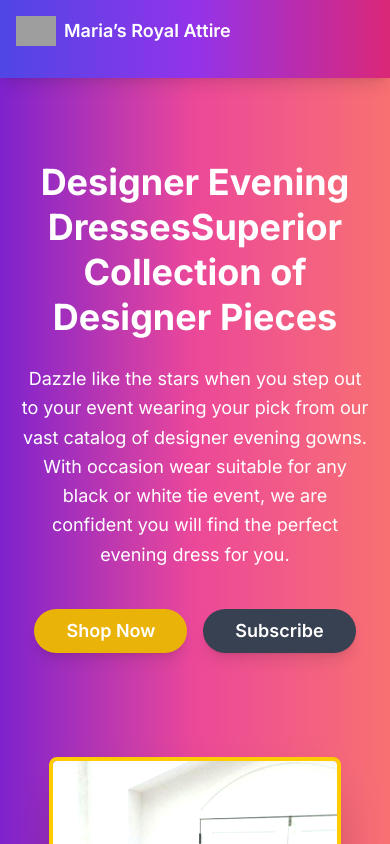
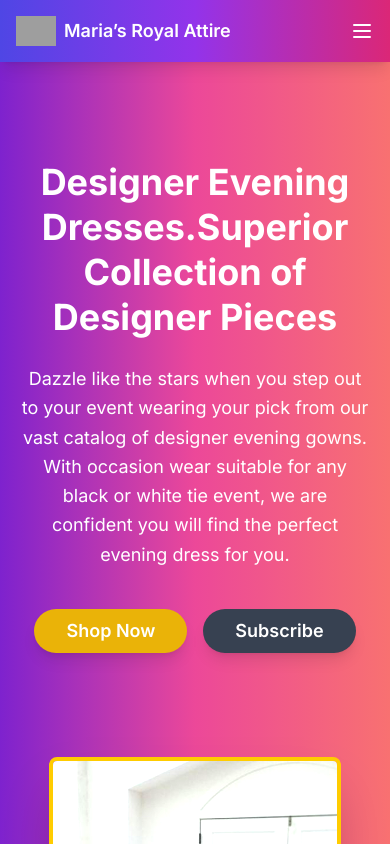
Before and after one commit to MariaKhan10/Multi-Page-Website--Next.js, a Next.js app: page /hero in a window 390 px wide. Shown: the top 844 px of the page. Built offline with nearby package versions, Linux system fonts and the light colour scheme; grey boxes are pictures that could not be loaded.

Commit message:
fixed navbar

```diff
--- a/src/app/hero/page.tsx
+++ b/src/app/hero/page.tsx
@@ -8,7 +8,7 @@ const Hero = () => {
         <div className="container mx-auto flex px-5 md:flex-row flex-col items-center">
           <div className="lg:flex-grow md:w-1/2 lg:pr-24 md:pr-16 flex flex-col md:items-start md:text-left mb-16 md:mb-0 items-center text-center">
             <h1 className="title-font sm:text-5xl text-4xl mb-6 font-bold leading-tight">
-              Designer Evening Dresses
+              Designer Evening Dresses.
               <br className="hidden lg:inline-block" />
               Superior Collection of Designer Pieces
             </h1>
--- a/src/app/navbar/page.tsx
+++ b/src/app/navbar/page.tsx
@@ -1,14 +1,20 @@
 "use client";
-import React from 'react';
+import React, { useState } from 'react';
 import Link from 'next/link';
 import Image from 'next/image';
 
 const Navbar = () => {
+  const [isOpen, setIsOpen] = useState(false);
+
+  const toggleMenu = () => {
+    setIsOpen(!isOpen);
+  };
+
   return (
     <div>
       <header className="fixed top-0 left-0 w-full bg-opacity-50 bg-gradient-to-r from-indigo-600 via-purple-600 to-pink-600 backdrop-blur-md shadow-lg z-10">
-        <div className="container mx-auto flex flex-wrap items-center justify-between p-4 md:flex-row md:space-x-4">
-          <div className="flex items-center justify-between w-full md:w-auto mb-4 md:mb-0">
+        <div className="container mx-auto flex items-center justify-between p-4">
+          {/* Logo and Site Title */}
           <a className="flex items-center text-white">
             <Image
               alt="logo"
@@ -19,11 +25,30 @@ const Navbar = () => {
             />
             <span className="ml-2 text-lg font-semibold">Maria’s Royal Attire</span>
           </a>
-            <button className="md:hidden focus:outline-none">
-              {/* Mobile menu toggle (Add Icon Here) */}
+
+          {/* Hamburger Menu Button for Mobile */}
+          <button
+            onClick={toggleMenu}
+            className="md:hidden text-white focus:outline-none"
+          >
+            {/* Simple Hamburger Icon */}
+            <svg
+              className="w-6 h-6"
+              fill="none"
+              stroke="currentColor"
+              viewBox="0 0 24 24"
+              xmlns="http://www.w3.org/2000/svg"
+            >
+              <path
+                strokeLinecap="round"
+                strokeLinejoin="round"
+                strokeWidth="2"
+                d="M4 6h16M4 12h16M4 18h16"
+              ></path>
+            </svg>
           </button>
-          </div>
 
+          {/* Desktop Navbar Links */}
           <nav className="hidden md:flex md:space-x-4 text-base text-white">
             <Link href="/" className="hover:text-gray-200 font-semibold">
               Home
@@ -39,6 +64,7 @@ const Navbar = () => {
             </Link>
           </nav>
 
+          {/* Log In Button for Desktop */}
           <button className="hidden md:inline-flex items-center bg-white bg-opacity-20 hover:bg-opacity-40 text-white py-2 px-4 rounded transition duration-300">
             Log In
             <svg
@@ -54,8 +80,30 @@ const Navbar = () => {
             </svg>
           </button>
         </div>
+
+        {/* Mobile Dropdown Menu */}
+        {isOpen && (
+          <div className="md:hidden bg-gradient-to-r from-indigo-600 via-purple-600 to-pink-600 p-4">
+            <nav className="flex flex-col space-y-4 text-white text-center">
+              <Link href="/" className="hover:text-gray-200 font-semibold" onClick={toggleMenu}>
+                Home
+              </Link>
+              <Link href="/accessories" className="hover:text-gray-200 font-semibold" onClick={toggleMenu}>
+                Festive Favourites
+              </Link>
+              <Link href="/contact" className="hover:text-gray-200 font-semibold" onClick={toggleMenu}>
+                Contact
+              </Link>
+              <Link href="/signup" className="hover:text-gray-200 font-semibold" onClick={toggleMenu}>
+                Sign Up
+              </Link>
+              <button className="bg-white bg-opacity-20 hover:bg-opacity-40 text-white py-2 px-4 rounded transition duration-300" onClick={toggleMenu}>
+                Log In
+              </button>
+            </nav>
+          </div>
+        )}
       </header>
-
       <style jsx>{`
         .logo-image {
           background: transparent;
```
Lines whose indentation alone changed are shown as unchanged.
